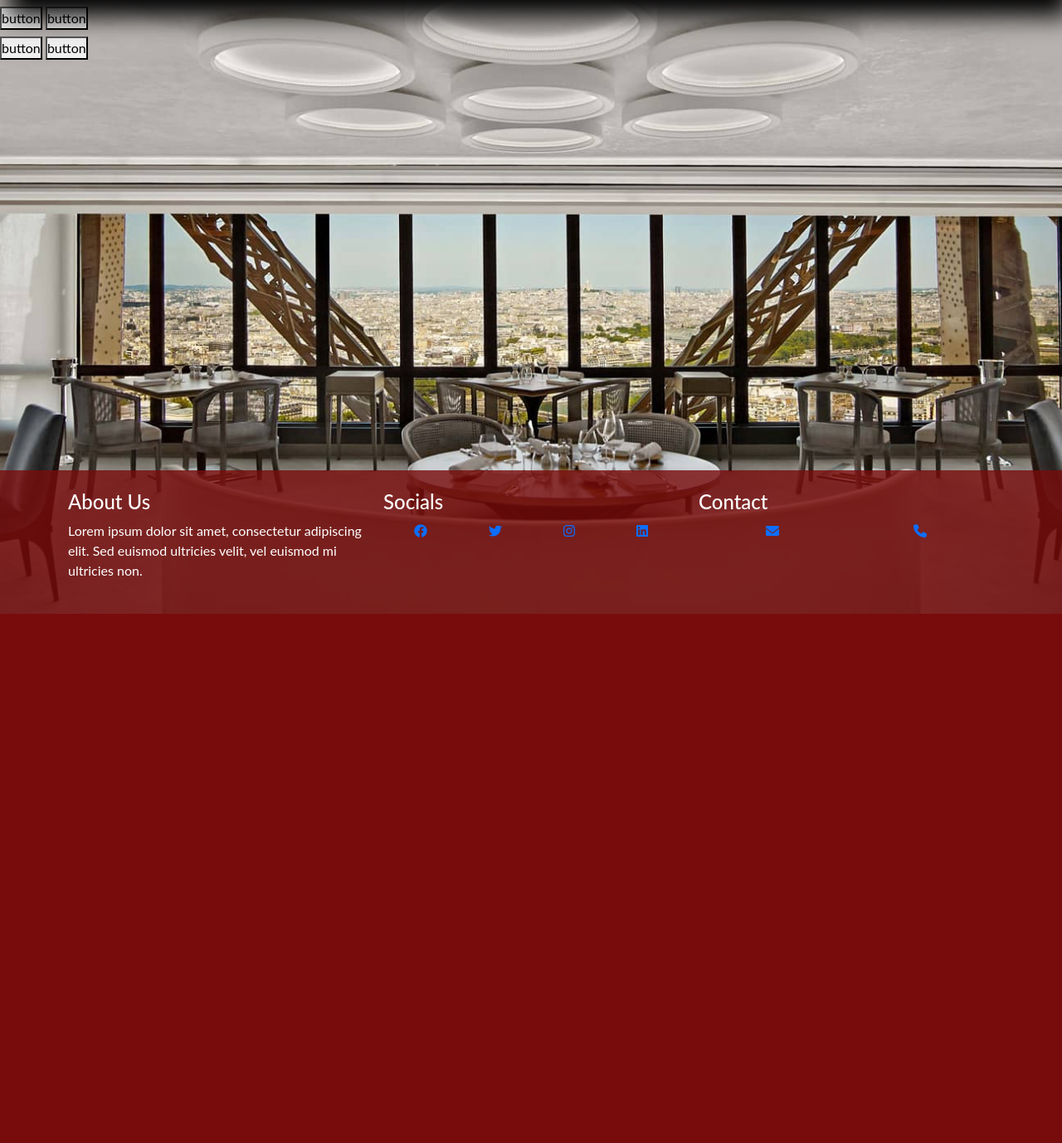
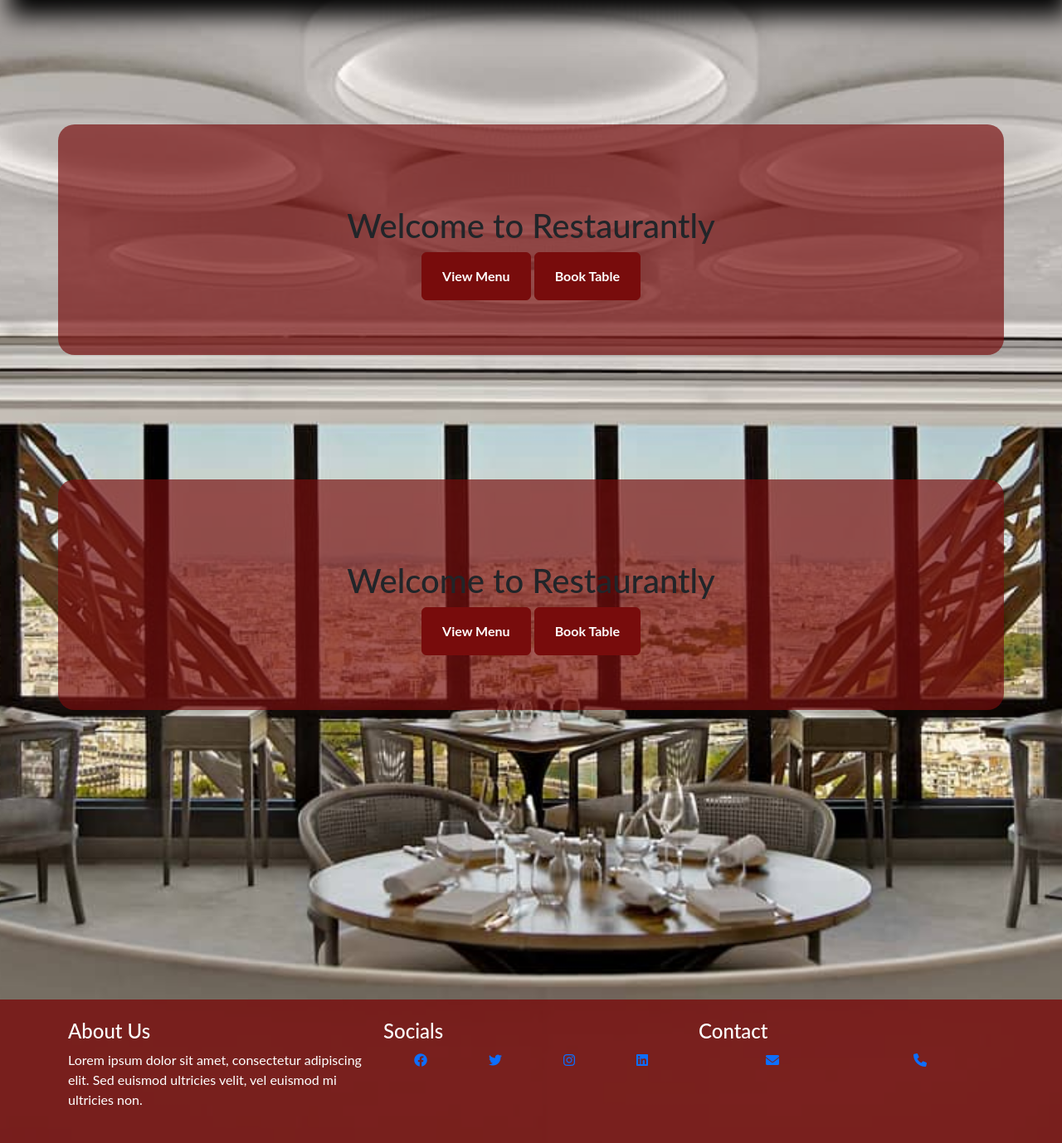
Before and after one commit to Mohamedaliabdikarim/RBS, a Django app: page / in a window 1280 px wide. Shown: the part 60-1438 px from the top of the page at 83% size. Before the commit the page ends 800 px from the top, so only its background shows below. Run offline with Django 5.2, Linux system fonts and the light colour scheme.

Commit message:
Added content to the home page

```diff
--- a/website/restaurant/static/css/style.css
+++ b/website/restaurant/static/css/style.css
@@ -11,7 +11,6 @@ body {
     background-position: center;
     background-size:cover;
     background-repeat: no-repeat;
-
     font-family: 'Lato', sans-serif;
 
 }
@@ -56,14 +55,51 @@ ul {
     border-radius: 20px;
 }
 
+.full {
+    margin-top: 150px;
+    display: flex;
+    flex-direction: column;
+    min-height: 100vh;
+    position: relative;
+}
 
+.containerr {
+    flex: 1;
+    display: flex;
+    height: 100%;
+    flex-direction: column;
+    border-radius: 20px;
+    padding: 50px;
+    background-color: rgba(120, 12, 12, 0.67);
+}
 
+.slider-item {
+    width: 100%;
+    height: 100%;
+    display: flex;
+    justify-content: center;
+    align-items: center;
+
+}
+
+.btn {
+    background-color: rgb(120, 12, 12);
+    border-color: rgb(120, 12, 12);
+    font-weight: bold;
+}
+
+.btn:hover {
+    background-color: white;
+    color: rgb(120, 12, 12);
+    border-color: rgb(120, 12, 12)
+}
 
 .footer {
     margin-top: auto;
-    background-color: rgba(120, 12, 12,.80
-    );
-
+    background-color: rgba(120, 12, 12, 0.80);
+    width: 100%;
+    position: absolute;
+    bottom: 0;
 }
 
 .Socials{
--- a/website/restaurant/templates/home.html
+++ b/website/restaurant/templates/home.html
@@ -1,18 +1,56 @@
 {% extends "base.html" %}
 {% block content %}
-  <main>
-    <section>
-      <h1></h1>
-      <button> button</button>
-      <button>button</button>
-    </section>
-    <section>
-      <h2></h2>
-      <button>button</button>
-      <button>button</button>
-      <div>
+<section class="full">
+  <div class="slider-item js-fullheight">
+    <div class="overlay"></div>
+    <div class="container containerr">
+      <div
+        class="row slider-text js-fullheight justify-content-center align-items-center"
+      >
+        <div class="col-md-12 col-sm-12 text-center ftco-animate">
+          <div class="Welcome">
+            <h1 class="mt-5">Welcome to Restaurantly</h1>
+            <p>
+              <a href="" class="btn btn-primary p-3 px-xl-4 py-xl-3"
+                >View Menu
+              </a>
 
+                <a href="" class="btn btn-primary p-3 px-xl-4 py-xl-3">Book Table</a>
+
+
+
+            </p>
+          </div>
+        </div>
       </div>
-    </section>
-  </main>
+    </div>
+  </div>
+
+
+  <section class="full">
+  <div class="slider-item js-fullheight">
+    <div class="overlay"></div>
+    <div class="container containerr">
+      <div
+        class="row slider-text js-fullheight justify-content-center align-items-center"
+      >
+        <div class="col-md-12 col-sm-12 text-center ftco-animate">
+          <div class="Welcome">
+            <h1 class="mt-5">Welcome to Restaurantly</h1>
+            <p>
+              <a href="" class="btn btn-primary p-3 px-xl-4 py-xl-3"
+                >View Menu
+              </a>
+
+                <a href="" class="btn btn-primary p-3 px-xl-4 py-xl-3">Book Table</a>
+
+
+
+            </p>
+          </div>
+        </div>
+      </div>
+    </div>
+  </div>
+
   {% endblock content %}
```
